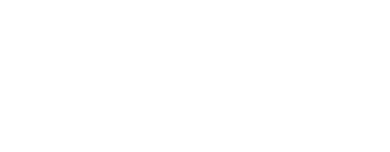
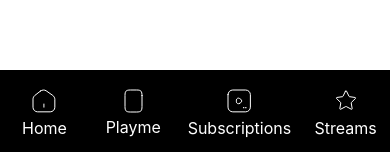
Before and after one commit to makaa4ak/React-Exam, a React (Create React App) app: page /streams in a window 390 px wide. Before the commit this address had no page. Shown: the part 689-841 px from the top of the page. Built offline with nearby package versions, Linux system fonts and the light colour scheme.

Commit message:
Add Mobile Navbar

```diff
--- a/src/App.js
+++ b/src/App.js
@@ -5,7 +5,7 @@ import pages from './PagesPaths';
 
 import Sidebar from './components/Sidebar/Sidebar';
 import Header from './components/Header/Header';
-
+// import NavbarMobile from './components/NavbarMobile/NavbarMobile';
 function App() {
   return (
     <Router>
--- /dev/null
+++ b/src/components/NavbarMobile/NavbarMobile.css
@@ -0,0 +1,49 @@
+.navbar-mobile {
+    position: fixed;
+    left: 0;
+    bottom: 0;
+    width: 100%;
+    background-color: rgb(0, 0, 0);
+    color: white;
+    text-align: center;
+    height: 85px;
+    z-index: 100;
+    display: flex;
+    justify-content: center;
+    display: none;
+}
+
+.navbar-mobile--wrapper {
+    width: 70%;
+    display: flex;
+    background-color: rgb(0, 0, 0);
+    flex-wrap: wrap;
+    justify-content: center;
+}
+.navbar-mobile--item .wrapper
+{
+    /* background-color: blue; */
+    padding: 10px;
+    cursor: pointer;
+}
+
+@media (max-width: 600px) {
+    .navbar-mobile--wrapper {
+        width: 100%;
+    }
+}
+@media (max-width: 1299px) {
+    .navbar-mobile {
+      display: flex;
+    }
+  }
+
+
+.navbar-mobile--item {
+    flex: 1;
+    display: flex;
+    align-items: center;
+    justify-content: center;
+    flex-direction: column;
+    /* border: 1px solid red; */
+}
--- /dev/null
+++ b/src/components/NavbarMobile/NavbarMobile.js
@@ -0,0 +1,49 @@
+import React from 'react';
+import { Link } from 'react-router-dom';
+import './NavbarMobile.css';
+
+const items = [
+  {
+    name: 'Home',
+    img: './images/icons/home.svg',
+    path: '/'
+  },
+  {
+    name: 'Playme',
+    img: './images/icons/playme.svg',
+    path: '/playme'
+  },
+  {
+    name: 'Subscriptions',
+    img: './images/icons/sub.svg',
+    path: '/subscriptions'
+  },
+  {
+    name: 'Streams',
+    img: './images/icons/streams.svg',
+    path: '/streams'
+  }
+];
+
+function renderItems() {
+  return items.map((item, index) => (
+    <div key={index} className='navbar-mobile--item'>
+        <Link to={item.path}>
+        <div className='wrapper'>
+            <img src={item.img} alt={item.name}></img>
+            <p>{item.name}</p>
+        </div>
+        </Link>
+    </div>
+  ));
+}
+
+export default function NavbarMobile() {
+  return (
+    <div className="navbar-mobile">
+      <div className='navbar-mobile--wrapper'>
+        {renderItems()}
+      </div>
+    </div>
+  );
+}
--- a/src/components/Sidebar/Sidebar.js
+++ b/src/components/Sidebar/Sidebar.js
@@ -2,8 +2,10 @@ import React, { useState, useEffect } from 'react';
 import { Link } from 'react-router-dom';
 import './Sidebar.css';
 import sidebarSections from './SidebarSections';
+import NavbarMobile from '../NavbarMobile/NavbarMobile';
 
 const renderItems = (sections, isExpanded, handleShowMoreClick) => {
+
   return sections.map((section, sectionIndex) => {
     if (section.type === 'subscriptions') {
       return (
@@ -57,6 +59,7 @@ const renderItems = (sections, isExpanded, handleShowMoreClick) => {
       );
     });
   };
+
   export default function Sidebar() {
   const [isExpanded, setIsExpanded] = useState(false);
 
@@ -72,6 +75,8 @@ export default function Sidebar() {
   };
 
   return (
+    <div>
+      <NavbarMobile/>
       <div className='sidenav-component'>
         <div className="sidenav">
           <div className='sidenav--main'>
@@ -80,5 +85,6 @@ export default function Sidebar() {
         </div>
         <div className='sidenav-spacer'></div>
       </div>
+    </div>
   );
 }
```
Also changed, not shown: src/App.css (+3 -5 lines). Lines whose indentation alone changed are shown as unchanged.
